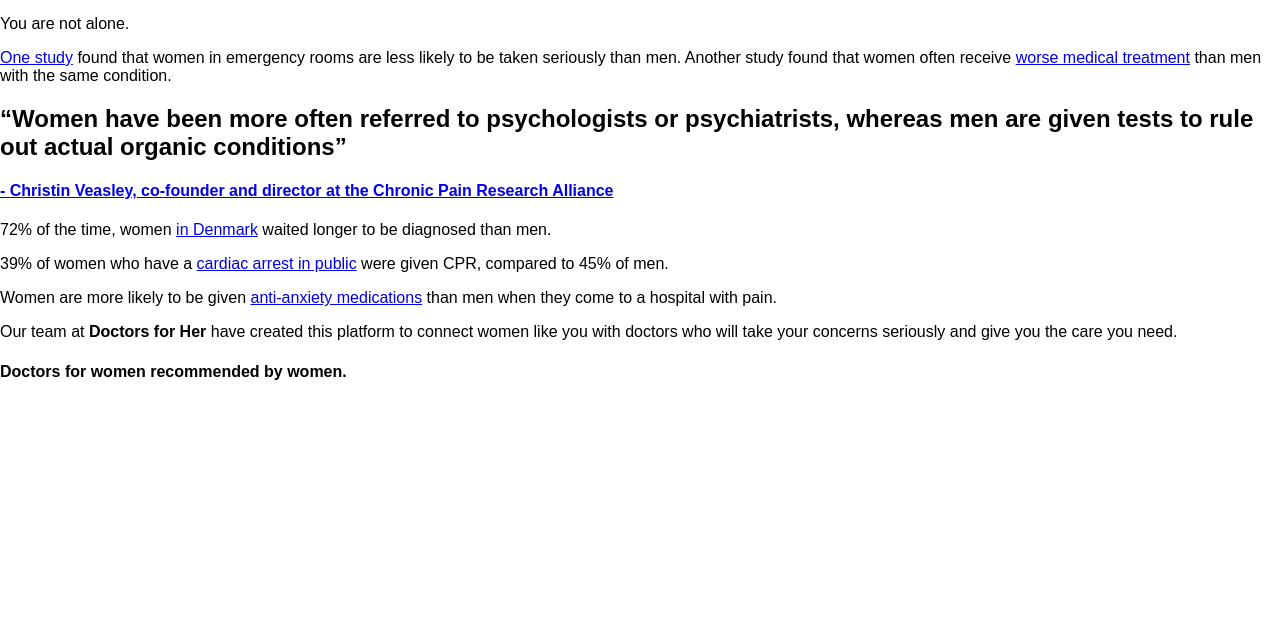
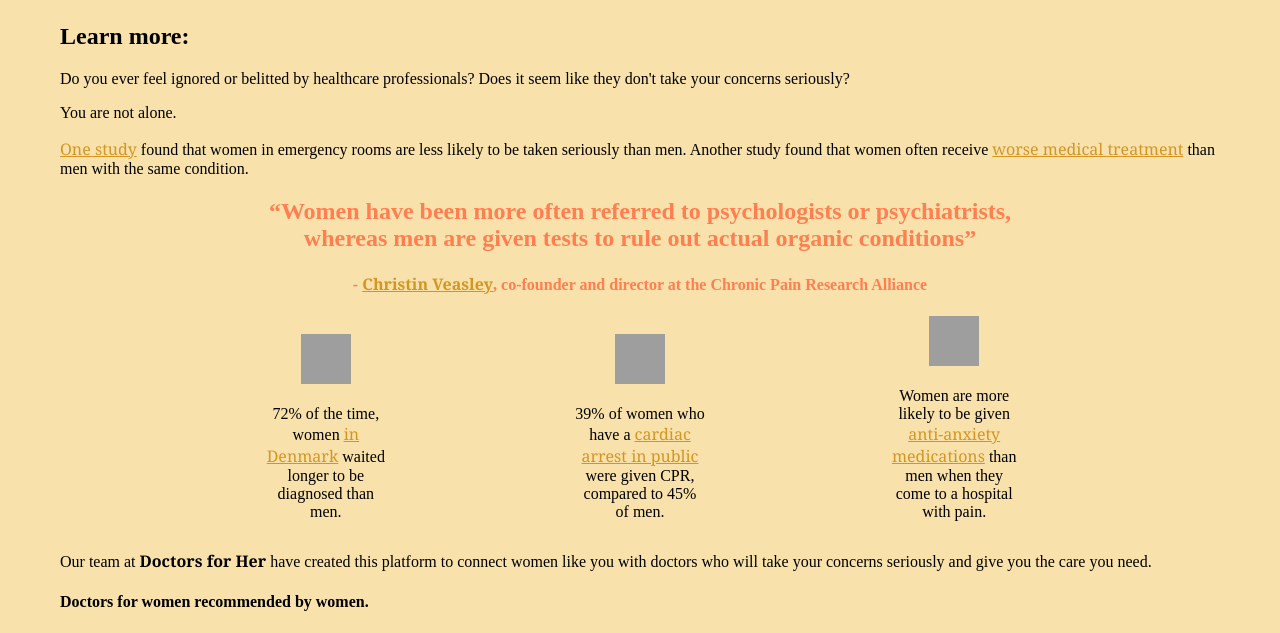
Before and after one commit to lovelyturtles/FlaskBHW, a Flask app: page /views/learn_more in a window 1280 px wide. Shown: the part 653-1286 px from the top of the page. Before the commit the page ends 1033 px from the top, so only its background shows below. Run offline with Flask 2, Linux system fonts and the light colour scheme; some web fonts are replaced; grey boxes are pictures that could not be loaded.

Commit message:
Adding in styling

```diff
--- a/static/css/main.css
+++ b/static/css/main.css
@@ -1,4 +1,88 @@
+* {
+  font-family: Cambria;
+  background-color: rgb(248, 225, 171);
+
+}
 body {
   margin: 0;
   font-family: sans-serif;
 }
+
+
+h1,h2,h3,h4, p {
+  font-family: Imprima;
+  padding: 0 60px;
+}
+
+ol {
+  padding: 0 70px;
+}
+
+a {
+  color: rgb(213, 150, 33);
+}
+
+.zipcode {
+  font-size: 20px;
+  text-align: center;
+  padding: 0 60px;
+
+}
+
+.zipcode button,label {
+  font-family: Imprima;
+}
+
+.nav {
+  text-align: right;
+  padding: 0 60px;
+}
+
+.nav a {
+  padding: 0 20px;
+}
+
+.main-img {
+  padding: 0 60px;
+  width: 500px;
+  height: 550px;
+
+}
+
+.how-to {
+  padding: 60px 10px;
+}
+
+.how-to .tutorial{
+  display: inline-block;
+  font-size:larger;
+  max-width: 400px;
+}
+
+.how-to .main-img{
+  display: inline-block;
+}
+
+.three-stats {
+  max-width: 940px;
+  margin: 0 auto;
+  padding: 0 10px;
+  text-align: center;
+
+}
+
+.three-stats .stat {
+  display: inline-block;
+  width:250px;
+  height: 200px;
+  padding: 0 30px;
+
+}
+
+.big-quote {
+  font-family: Imprima;
+  color: coral;
+  margin: 0 auto;
+  text-align: center;
+  max-width: 940px;
+}
--- a/templates/base.html
+++ b/templates/base.html
@@ -4,6 +4,7 @@
     <meta charset="UTF-8" />
     <meta http-equiv="X-UA-Compatible" content="IE=edge" />
     <meta name="viewport" content="width=device-width, initial-scale=1.0" />
+    <link href="https://fonts.google.com/specimen/Imprima" rel="stylesheet">
     <link rel="stylesheet" href="{{ url_for('static', filename='css/main.css')
     }}"> {% block head %}{% endblock %}
   </head>
--- a/templates/learn_more.html
+++ b/templates/learn_more.html
@@ -1,19 +1,37 @@
 {% extends 'base.html' %} {% block head %} {% endblock %} {% block body %}
-<img src="https://static.vecteezy.com/system/resources/previews/000/395/356/original/group-of-strong-women-vector.jpg" alt="three women"
+
+<div class="title"><h1>Doctors for Her</h1></div>
+
+<div class="nav">
+    <a href = "/views/find_a_doctor">Find a Doctor</a>
+    <a href = "/views/learn_more">Learn More</a>
+</div>
+
+<img class="main-img" src="https://static.vecteezy.com/system/resources/previews/000/395/356/original/group-of-strong-women-vector.jpg" alt="three women"
 width=500px height=550px>
-<h1>Learn more:</h1>
+<h2>Learn more:</h2>
     <p>Do you ever feel ignored or belitted by healthcare professionals? Does it seem like they don't take your concerns seriously?</p>
     <P>You are not alone.</P>
-    <p><a href='https://papers.ssrn.com/sol3/papers.cfm?abstract_id=383803'>One study</a> found that women in emergency rooms are less likely to be taken seriously than men. Another study found that women often receive <a href='https://www.telegraph.co.uk/news/2016/12/05/female-dementia-sufferers-get-worse-medical-treatment-men/'>worse medical treatment</a> than men with the same condition.</p>
+    <p><a href='https://papers.ssrn.com/sol3/papers.cfm?abstract_id=383803' target="_blank">One study</a> found that women in emergency rooms are less likely to be taken seriously than men. Another study found that women often receive <a href='https://www.telegraph.co.uk/news/2016/12/05/female-dementia-sufferers-get-worse-medical-treatment-men/' target="_blank">worse medical treatment</a> than men with the same condition.</p>
 
 <div class="big-quote">
-    <h2>“Women have been more often referred to psychologists or psychiatrists, whereas men are given tests to rule out actual organic conditions”</h2>
-    <h4><a href="https://www.bbc.com/future/article/20180518-the-inequality-in-how-women-are-treated-for-pain">- Christin Veasley, co-founder and director at the Chronic Pain Research Alliance</a></h4>
+    <h2 >“Women have been more often referred to psychologists or psychiatrists, whereas men are given tests to rule out actual organic conditions”</h2>
+    <h4>- <a href="https://www.bbc.com/future/article/20180518-the-inequality-in-how-women-are-treated-for-pain" target="_blank">Christin Veasley</a>, co-founder and director at the Chronic Pain Research Alliance</h4>
 </div>
-<div class="stats-blocks">
-    <p id="stat1">72% of the time, women <a href='https://www.ncbi.nlm.nih.gov/pmc/articles/PMC6368599/'>in Denmark</a> waited longer to be diagnosed than men.</p> <!--icon: clipboard-->
-    <p id="stat2">39% of women who have a <a href='https://www.theguardian.com/society/health'>cardiac arrest in public</a> were given CPR, compared to 45% of men.</p> <!--icon: first aid sign-->
-    <p id="stat3">Women are more likely to be given <a href='https://www.bbc.com/future/article/20180518-the-inequality-in-how-women-are-treated-for-pain'>anti-anxiety medications</a> than men when they come to a hospital with pain.</p> <!--icon: pills-->
+
+<div class="three-stats">
+    <div class="stat">
+        <img src="https://webstockreview.net/images/cinema-clipart-clipboard-15.png" width="50px" height="50px">
+        <p>72% of the time, women <a href='https://www.ncbi.nlm.nih.gov/pmc/articles/PMC6368599/' target="_blank">in Denmark</a> waited longer to be diagnosed than men.</p> <!--icon: clipboard-->
+    </div>
+    <div class="stat">
+        <img src="http://pluspng.com/img-png/basic-first-aid-png-first-aid-445.png" width="50px" height="50px">
+        <p>39% of women who have a <a href='https://www.theguardian.com/society/health' target="_blank">cardiac arrest in public</a> were given CPR, compared to 45% of men.</p> <!--icon: first aid sign-->
+    </div>
+    <div class="stat">
+        <img src="https://www.clker.com/cliparts/l/f/L/k/Q/e/blank-pill-bottles-hi.png" width="50px" height="50px">
+        <p>Women are more likely to be given <a href='https://www.bbc.com/future/article/20180518-the-inequality-in-how-women-are-treated-for-pain' target="_blank">anti-anxiety medications</a> than men when they come to a hospital with pain.</p> <!--icon: pills-->
+    </div>
 </div>
 
 <p>Our team at <strong>Doctors for Her</strong> have created this platform to connect women like you with doctors who will take your concerns seriously and give you the care you need.</p>
```
Also changed, not shown: templates/index.html (+14 -13 lines).
